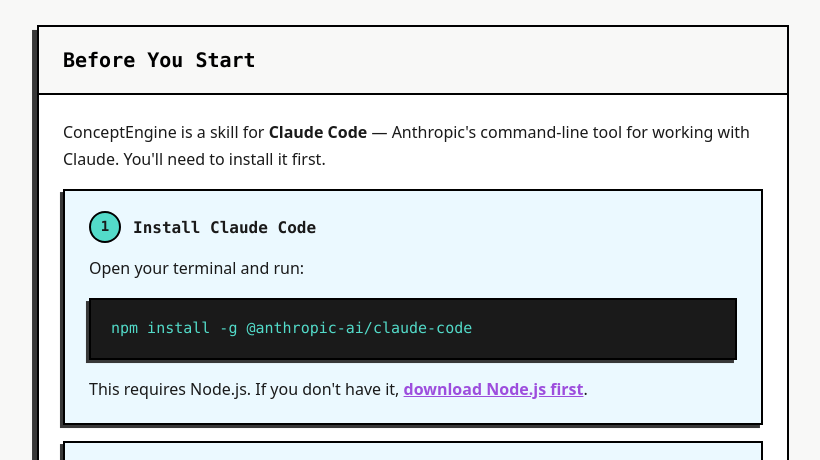
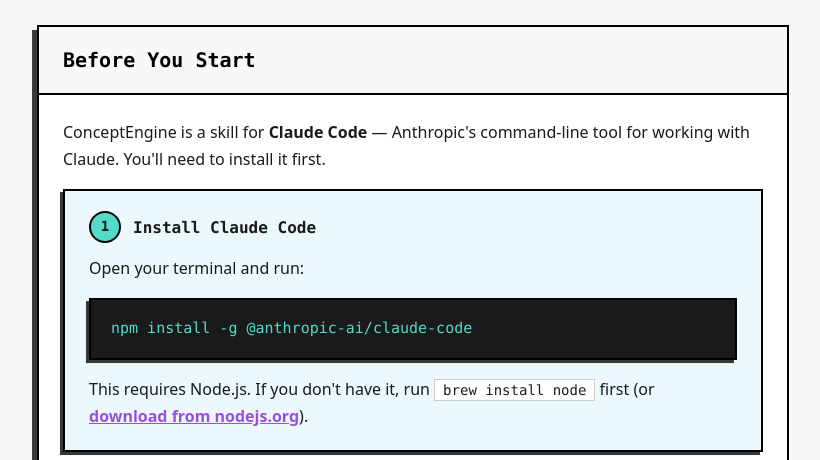
Before and after one commit to theprompted/promptedos-concept-engine, a plain HTML site: page index.html in a window 1280 px wide. Shown: the part 271-731 px from the top of the page, without its empty margins (227-1047 px from the left). Drawn offline with Linux system fonts and the light colour scheme.

Commit message:
Add brew install node option

```diff
--- a/index.html
+++ b/index.html
@@ -404,7 +404,7 @@
                 </div>
                 <p>Open your terminal and run:</p>
                 <div class="code-block">npm install -g @anthropic-ai/claude-code</div>
-                <p>This requires Node.js. If you don't have it, <a href="https://nodejs.org/" style="color: var(--accent-purple); font-weight: 600;">download Node.js first</a>.</p>
+                <p>This requires Node.js. If you don't have it, run <code>brew install node</code> first (or <a href="https://nodejs.org/" style="color: var(--accent-purple); font-weight: 600;">download from nodejs.org</a>).</p>
             </div>
             <div class="step-card">
                 <div class="step-header">
```
